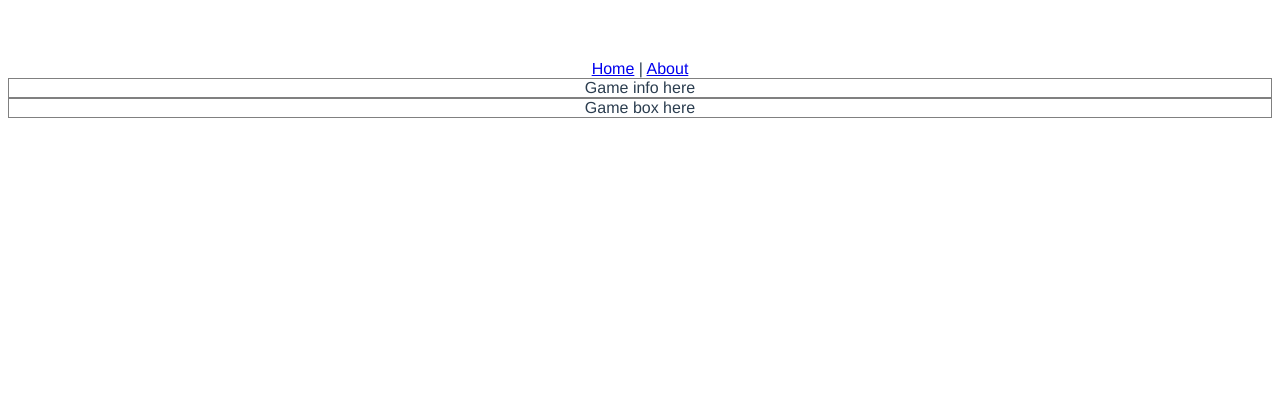
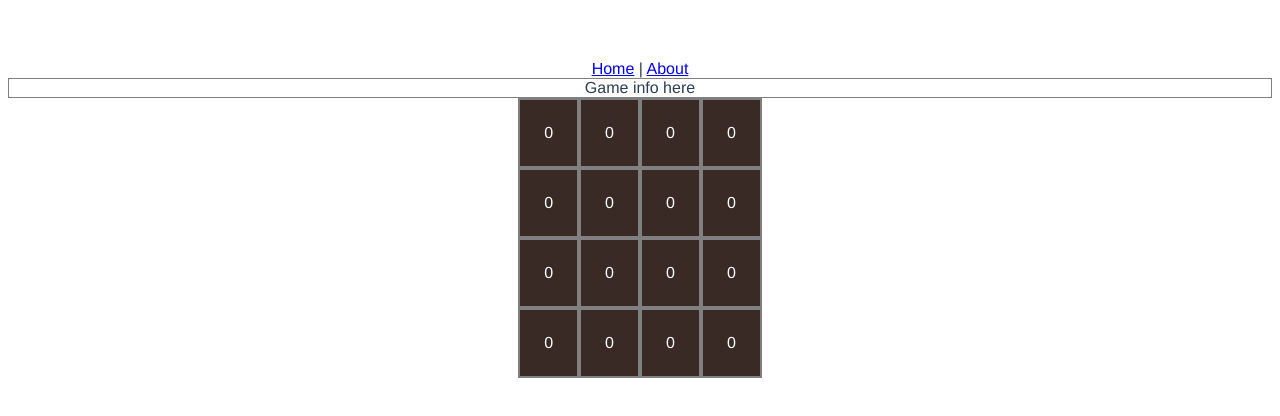
Before and after one commit to celdrake/i-love-vue, a Vue app: page /#/ in a window 1280 px wide. Shown: the top 416 px of the page. Built offline with nearby package versions, Linux system fonts and the light colour scheme.

Commit message:
4. Matrix using data, and some styles

```diff
--- a/src/components/GameBox.vue
+++ b/src/components/GameBox.vue
@@ -1,17 +1,60 @@
 <template>
   <div class="game-box">
-    Game box here
+    <div class="game-box__row" v-for="(row, rowIndex) in matrix" :key="rowIndex">
+      <div class="game-box__tile" v-for="(cell, cellIndex) in row" :key="cellIndex">
+        {{ cell.content }}
+      </div>
+    </div>
   </div>
 </template>
 
 <script>
   export default {
     name: 'GameBox.vue',
-  }
+    data() {
+      return {
+        matrix: this.initMatrix(4),
+      };
+    },
+    methods: {
+      initMatrix(gameSize) {
+        const matrix = [];
+        for (let row = 0; row < gameSize; row += 1) {
+          const rowColumns = [];
+          for (let col = 0; col < gameSize; col += 1) {
+            rowColumns.push({
+              display: true,
+              content: Date.now() % 1000,
+            });
+          }
+          matrix.push(rowColumns);
+        }
+        return matrix;
+      },
+    },
+  };
 </script>
 
 <style lang="scss">
   .game-box {
-    border: 1px solid gray;
+    display: flex;
+    align-items: center;
+    justify-content: center;
+    width: 100%;
+    flex-direction: column;
+    &__row {
+      display: flex;
+      flex-wrap: nowrap;
+      overflow: hidden;
+      transition: all .2s ease-out;
+    }
+    &__tile {
+      padding: 1.5em;
+      background: #3a2a25;
+      color: white;
+      margin: 0;
+      border: 2px solid gray;
+      border-collapse: collapse;
+    }
   }
 </style>
```
